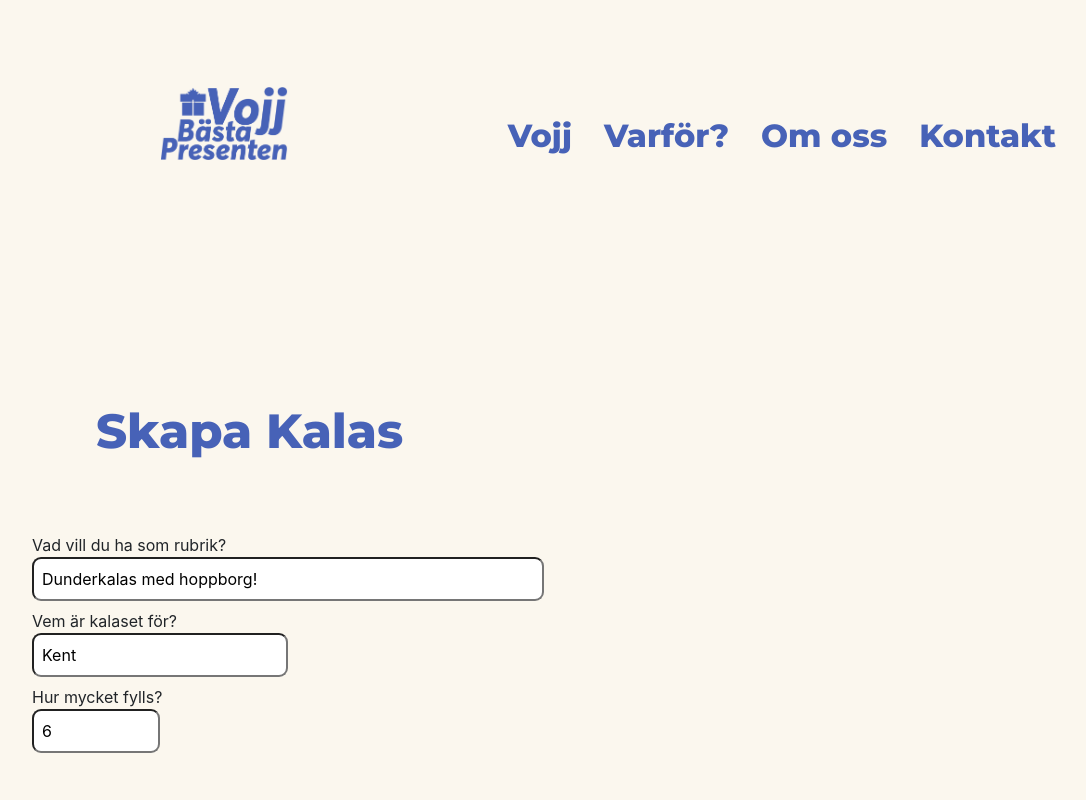
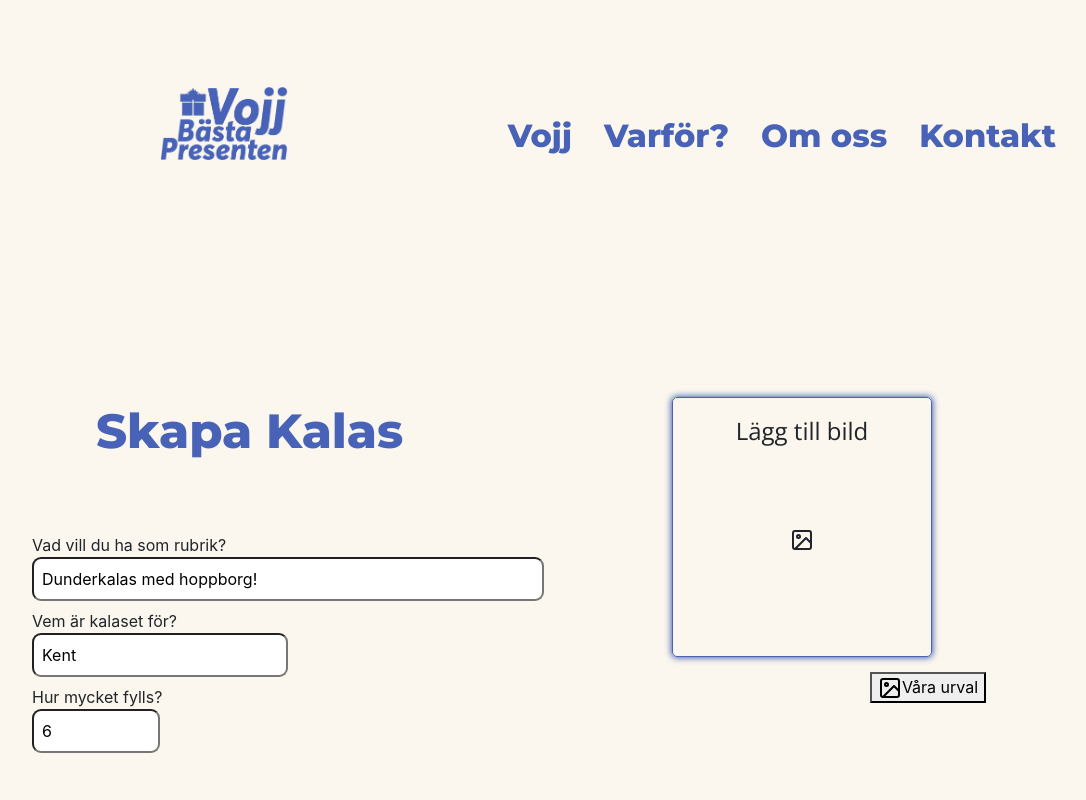
Before and after one commit to tojj/praktik2019, a React (Create React App) app: page /skapa-kalas in a window 1280 px wide. Shown: the top 800 px of the page, without its empty margins (32-1118 px from the left). Built offline with nearby package versions, Linux system fonts and the light colour scheme.

Commit message:
Added styling and border and button for imagehandler

```diff
--- /dev/null
+++ b/src/components/CreatePartyPage/Form/Form_header/ImageHandler/index.js
@@ -0,0 +1,14 @@
+import React from 'react'
+import { Image } from 'react-feather'
+
+const ImageHandler = (props) => (
+  <div className="handler-container">
+    <div className="image-container">
+      <p className="add-text">Lägg till bild</p>
+      <Image className="image-icon" />
+    </div>
+      <button className="image-dropdown"><Image />Våra urval</button>
+  </div>
+)
+
+export default ImageHandler
--- /dev/null
+++ b/src/components/CreatePartyPage/Form/Form_header/ImageHandler/styles.scss
@@ -0,0 +1,21 @@
+.image-container {
+  height: 260px;
+  border: 1px solid $primary;
+  border-radius: 5px;
+  width: 260px;
+  -webkit-box-shadow: 0px 0px 6px 1px rgba(71,98,183,1);
+  -moz-box-shadow: 0px 0px 6px 1px rgba(71,98,183,1);
+  box-shadow: 0px 0px 6px 1px rgba(71,98,183,1);
+}
+
+.image-icon {
+  height: 150px;
+}
+
+.add-text {
+  margin-top: 15px;
+}
+
+.image-dropdown {
+  margin-top: 15px;
+}
--- a/src/components/CreatePartyPage/Form/Form_header/index.js
+++ b/src/components/CreatePartyPage/Form/Form_header/index.js
@@ -1,5 +1,6 @@
 import React from 'react'
 import staticData from '../../../../staticData'
+import ImageHandler from './ImageHandler/index'
 
 const Form_header = (props) => (
   <div className="form-header-container">
@@ -10,9 +11,8 @@ const Form_header = (props) => (
           {(staticData.formHeaderData.map(renderLabels))}
         </form>
       </div>
-
       <div className="box">
-
+        <ImageHandler />
       </div>
     </div>
   </div>
--- a/src/sass/styles.scss
+++ b/src/sass/styles.scss
@@ -24,6 +24,7 @@
 // CREATEPARTYPAGE
 @import '../components/CreatePartyPage/styles';
 @import '../components/CreatePartyPage/form/Form_header/styles';
+@import '../components/CreatePartyPage/form/Form_header/ImageHandler/styles';
 
 // PARTYPAGE
 
```
Also changed, not shown: src/components/CreatePartyPage/Form/Form_header/styles.scss (line endings or trailing spaces).
